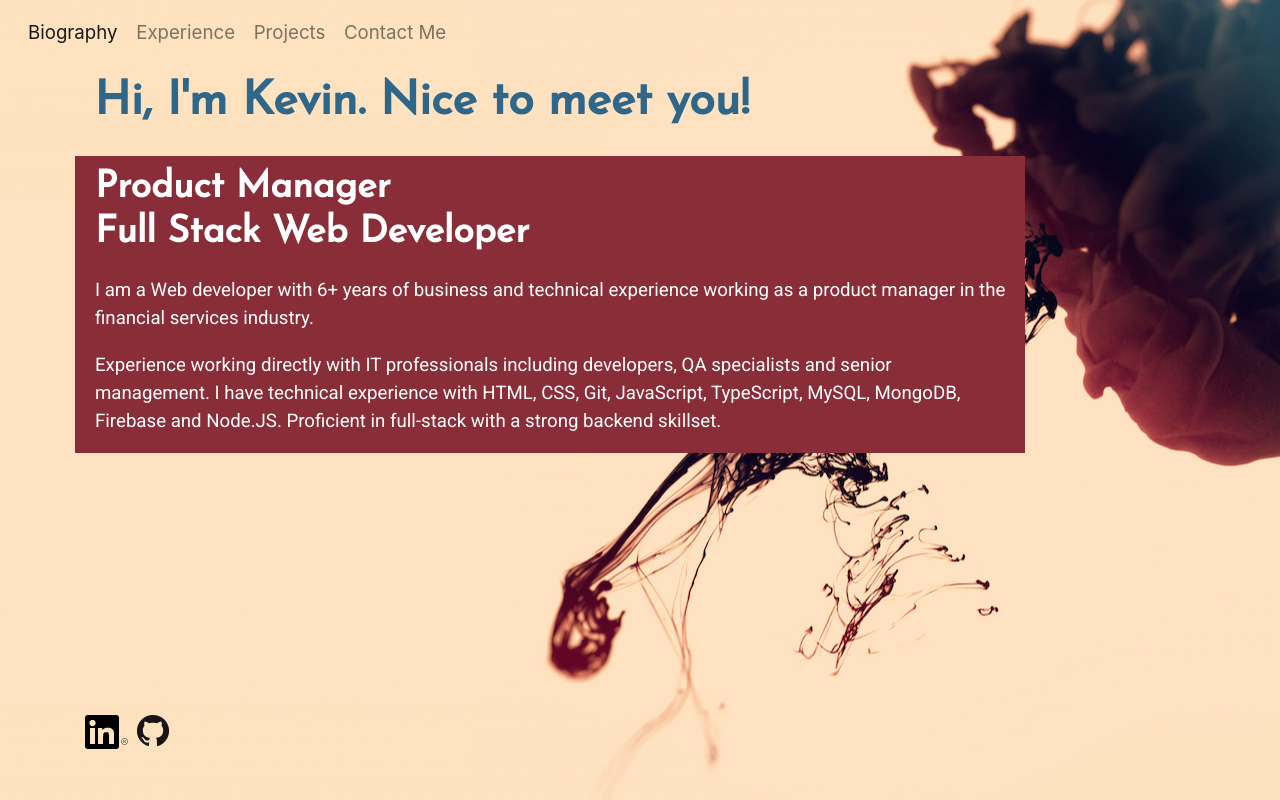
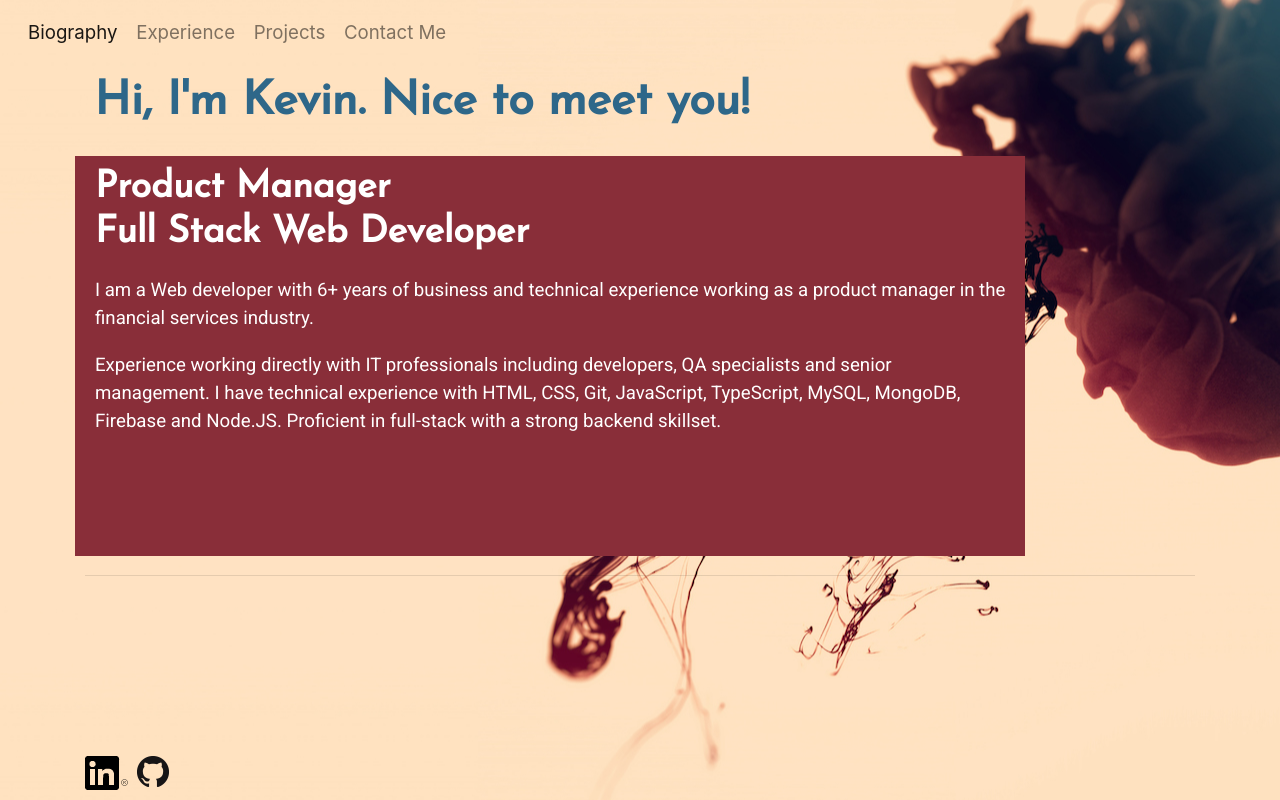
Before and after one commit to kmajor1/portfolio, a website: page public/index.html in a window 1280 px wide. Drawn offline with nearby package versions, Linux system fonts and the light colour scheme; some packages are replaced by stand-ins of ours; no server answers.

Commit message:
refined styles

```diff
--- a/public/assets/style.css
+++ b/public/assets/style.css
@@ -31,9 +31,8 @@ body {
 
 footer {
     position: absolute;
-    height: 75px;
     bottom: 0;
-    margin-top: 20px;
+    margin-top: 10px;
     margin-bottom: 10px;
 }
 
@@ -130,6 +129,7 @@ label {
     margin-left: 5px;
     margin-right: 5px;
     text-align: left;
+    height: 400px;
 }
 
 
--- a/public/index.html
+++ b/public/index.html
@@ -82,6 +82,7 @@
           and Node.JS. Proficient in full-stack with a strong backend skillset. </p>
       </div>
     </div>
+    <hr>
 
     <!-- footer -->
      <!-- footer -->
```
